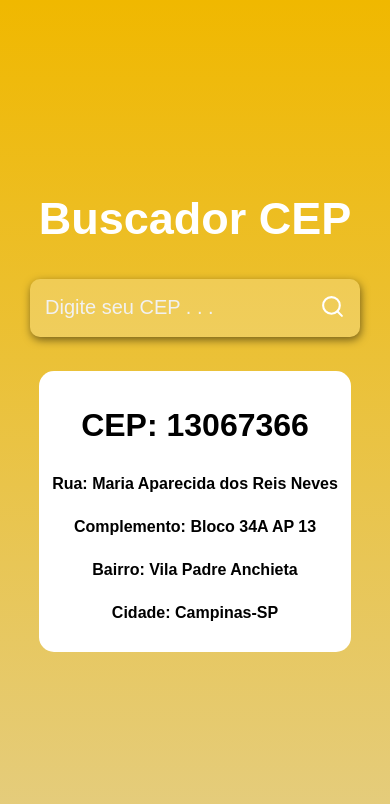
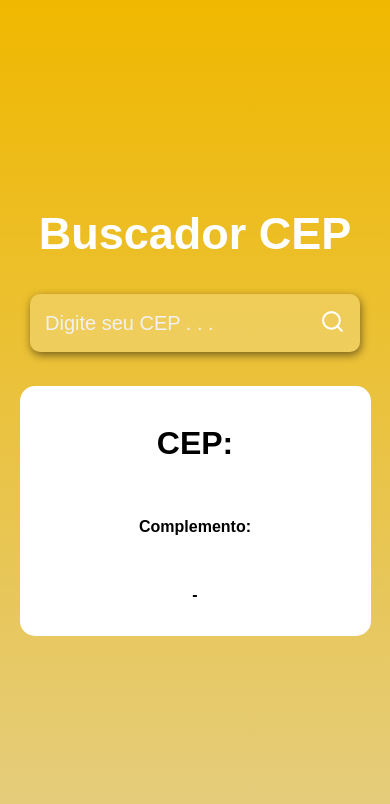
Before and after one commit to AndrePacolla/BuscadorCEP, a React (Create React App) app: page / in a window 390 px wide. Shown: the top 804 px of the page. Built offline with nearby package versions, Linux system fonts and the light colour scheme.

Commit message:
atribuindo dados da api para main

```diff
--- a/src/App.js
+++ b/src/App.js
@@ -5,22 +5,25 @@ import'./style.css';
 import api from './services/api'
 
 function App() {
-  const [input, setInput] = useState('')
+  const [input, setInput] = useState('');
+  const [cep, setCep] = useState({});
+
 
  async function handleSearch(){
 
-    if(input === ''){
-      alert('Preencha algum CEP !')
-      return;
-    }
-
+      if(input === ''){
+        alert('Insira algum CEP ')
+        return;
+      }
 
     try{
       const response = await api.get(`${input}/json`);
-      console.log(response)
+      setCep(response.data)
+      setInput('')
 
     }catch{
       alert('OPs erro ao buscar CEP..')
+      setInput('');
     }
 
   }
@@ -35,6 +38,7 @@ function App() {
         placeholder="Digite seu CEP . . ."
         value = {input}
         onChange = {(e)=> setInput(e.target.value)}
+
         />
 
         <button className="buttonSearch" onClick={handleSearch}>
@@ -44,11 +48,11 @@ function App() {
 
       <main className='main'>
 
-      <h2>CEP: 13067366</h2>
-      <span>Rua: Maria Aparecida dos Reis Neves</span>
-      <span>Complemento: Bloco 34A AP 13</span>
-      <span>Bairro: Vila Padre Anchieta</span>
-      <span>Cidade: Campinas-SP</span>
+      <h2>CEP: {cep.cep}</h2>
+      <span>{cep.logradouro}</span>
+      <span>Complemento:{cep.complemento}</span>
+      <span>{cep.bairro}</span>
+      <span>{cep.localidade} - {cep.uf}</span>
 
       </main>
 
--- a/src/style.css
+++ b/src/style.css
@@ -86,7 +86,7 @@
         font-size: 45px;
     }
     .main{
-        width: 80%;
+        width: 90%;
         min-height: 250px;
     }
 }
```
